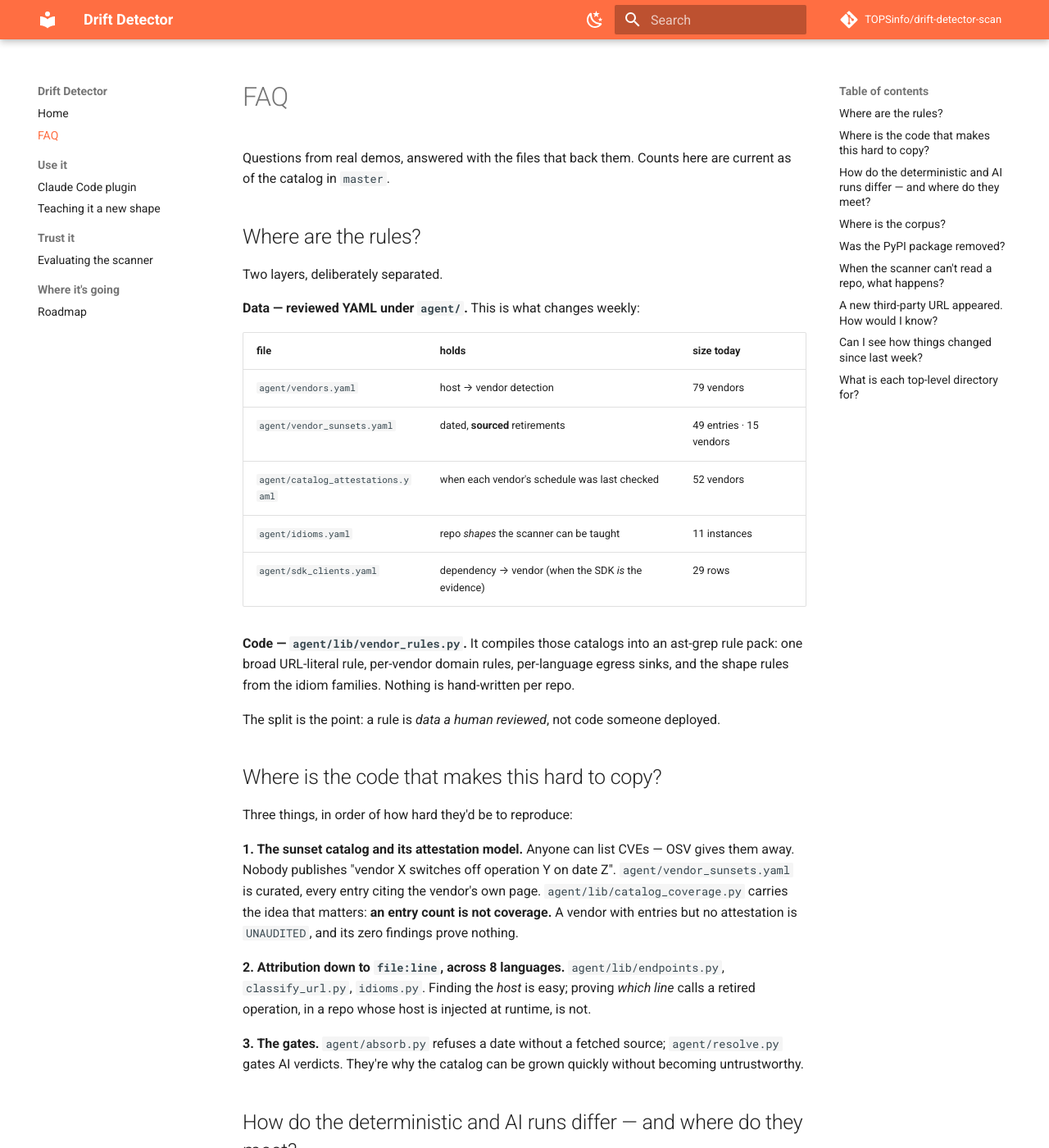
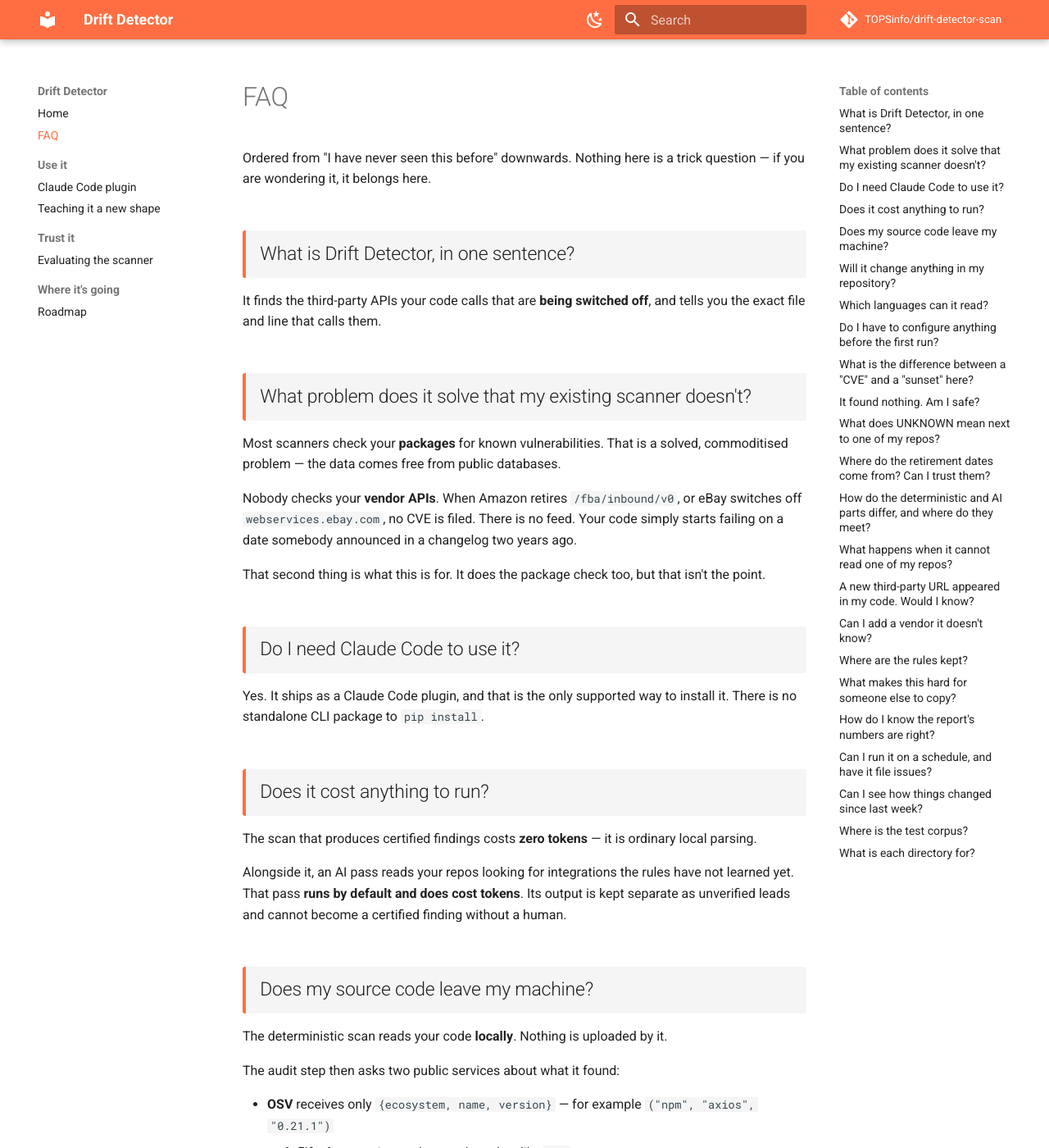
Before and after one commit to TOPSinfo/drift-detector-scan, an MkDocs documentation site: the page built from docs/FAQ.md, in a window 1280 px wide and 1400 px high. Shown: the whole window at 82% size. Built offline with MkDocs 1.6.1 and Material for MkDocs 9.7.7, drawn with Linux system fonts in a browser that asks for light colours; comment, search, counter and statistics services are not loaded; some of the changed text lies outside the part shown.

Commit message:
docs: rewrite the FAQ for a first-time reader; compartmentalise questions
The first draft answered a PM's questions from a demo. A newcomer has none of
that context — "was the PyPI package removed?" only parses if you were in the
room — so it is gone, along with the internal framing.

Rewritten as 23 questions ordered from "I have never seen this before"
downwards, including the basic ones the first draft skipped because they felt
too obvious: do I need Claude Code, does it cost anything, does my source code
leave my machine, will it change my repo, do I have to configure anything, it
found nothing so am I safe.

The privacy answer was verified against the code rather than asserted: OSV
receives only {ecosystem, name, version}, endoflife.date only a product slug,
and nothing POSTs source. The AI cross-check is the one part that does read
repo content, and it says so plainly.

Presentation: questions are cards, via `attr_list` tagging each h2 `.faq` plus
one small stylesheet. They stay real <h2> headings on purpose — a collapsible
admonition looks tidier but drops out of the right-hand table of contents, and
that ToC is how anyone navigates a 23-question page. Verified both survive: 23
styled headings, 23 ToC entries. Colours are Material CSS custom properties
only, so the card is correct in both palettes with no second rule.

Co-Authored-By: Claude Opus 5 (1M context) <noreply@anthropic.com>

````diff
--- a/docs/FAQ.md
+++ b/docs/FAQ.md
@@ -1,48 +1,113 @@
 # FAQ
 
-Questions from real demos, answered with the files that back them. Counts here are current as
-of the catalog in `master`.
+Ordered from "I have never seen this before" downwards. Nothing here is a trick question —
+if you are wondering it, it belongs here.
 
-## Where are the rules?
+## What is Drift Detector, in one sentence? { .faq }
 
-Two layers, deliberately separated.
+It finds the third-party APIs your code calls that are **being switched off**, and tells you the
+exact file and line that calls them.
 
-**Data — reviewed YAML under `agent/`.** This is what changes weekly:
+## What problem does it solve that my existing scanner doesn't? { .faq }
 
-| file | holds | size today |
-|---|---|---|
-| `agent/vendors.yaml` | host → vendor detection | 79 vendors |
-| `agent/vendor_sunsets.yaml` | dated, **sourced** retirements | 49 entries · 15 vendors |
-| `agent/catalog_attestations.yaml` | when each vendor's schedule was last checked | 52 vendors |
-| `agent/idioms.yaml` | repo *shapes* the scanner can be taught | 11 instances |
-| `agent/sdk_clients.yaml` | dependency → vendor (when the SDK *is* the evidence) | 29 rows |
+Most scanners check your **packages** for known vulnerabilities. That is a solved, commoditised
+problem — the data comes free from public databases.
 
-**Code — `agent/lib/vendor_rules.py`.** It compiles those catalogs into an ast-grep rule pack:
-one broad URL-literal rule, per-vendor domain rules, per-language egress sinks, and the shape
-rules from the idiom families. Nothing is hand-written per repo.
+Nobody checks your **vendor APIs**. When Amazon retires `/fba/inbound/v0`, or eBay switches off
+`webservices.ebay.com`, no CVE is filed. There is no feed. Your code simply starts failing on a
+date somebody announced in a changelog two years ago.
 
-The split is the point: a rule is *data a human reviewed*, not code someone deployed.
+That second thing is what this is for. It does the package check too, but that isn't the point.
 
-## Where is the code that makes this hard to copy?
+## Do I need Claude Code to use it? { .faq }
 
-Three things, in order of how hard they'd be to reproduce:
+Yes. It ships as a Claude Code plugin, and that is the only supported way to install it. There is
+no standalone CLI package to `pip install`.
 
-**1. The sunset catalog and its attestation model.** Anyone can list CVEs — OSV gives them away.
-Nobody publishes "vendor X switches off operation Y on date Z". `agent/vendor_sunsets.yaml` is
-curated, every entry citing the vendor's own page. `agent/lib/catalog_coverage.py` carries the
-idea that matters: **an entry count is not coverage.** A vendor with entries but no attestation
-is `UNAUDITED`, and its zero findings prove nothing.
+## Does it cost anything to run? { .faq }
 
-**2. Attribution down to `file:line`, across 8 languages.** `agent/lib/endpoints.py`,
-`classify_url.py`, `idioms.py`. Finding the *host* is easy; proving *which line* calls a retired
-operation, in a repo whose host is injected at runtime, is not.
+The scan that produces certified findings costs **zero tokens** — it is ordinary local parsing.
 
-**3. The gates.** `agent/absorb.py` refuses a date without a fetched source; `agent/resolve.py`
-gates AI verdicts. They're why the catalog can be grown quickly without becoming untrustworthy.
+Alongside it, an AI pass reads your repos looking for integrations the rules have not learned
+yet. That pass **runs by default and does cost tokens**. Its output is kept separate as
+unverified leads and cannot become a certified finding without a human.
 
-## How do the deterministic and AI runs differ — and where do they meet?
+## Does my source code leave my machine? { .faq }
 
-They never merge. They are rendered side by side and separated by construction.
+The deterministic scan reads your code **locally**. Nothing is uploaded by it.
+
+The audit step then asks two public services about what it found:
+
+- **OSV** receives only `{ecosystem, name, version}` — for example `("npm", "axios", "0.21.1")`
+- **endoflife.date** receives only a product slug, like `php`
+
+Neither receives source code, file paths or repository names.
+
+The **AI cross-check is different**: it reads your repositories and sends that content to Claude.
+If that is unacceptable in your environment, run the deterministic path only — that is exactly
+what the scheduled CI job does, and it needs no API key at all.
+
+## Will it change anything in my repository? { .faq }
+
+No. It reads. It writes its report to a state directory you nominate.
+
+The only thing that ever writes elsewhere is the optional delivery step, which files issues in
+your tracker — and only if you configure it to.
+
+## Which languages can it read? { .faq }
+
+Eight: **PHP, Python, Ruby, Go, Java, JavaScript, TypeScript and C#**. One scan covers a mixed
+codebase, and vendor detection works across all of them from a single catalog entry.
+
+## Do I have to configure anything before the first run? { .faq }
+
+No. Point it at a folder and it goes:
+
+```
+/drift-detector /path/to/a/folder
+```
+
+The first run provisions its own environment and fetches the pinned parsing engine.
+Configuration only appears when you want a *fleet* — many repos on a schedule.
+
+## What is the difference between a "CVE" and a "sunset" here? { .faq }
+
+A **CVE** is a known security hole in a package you depend on. Fix by upgrading.
+
+A **sunset** is a vendor switching off an API you call. No upgrade helps — you must change the
+call. Sunsets are the harder problem, because nothing warns you.
+
+## It found nothing. Am I safe? { .faq }
+
+**Not necessarily, and the report will tell you which.** This is the distinction the whole tool
+is built around:
+
+- "0 findings" for a vendor that has been **audited** means something
+- "0 findings" for a vendor marked `UNAUDITED` or `queued` means **nobody has checked yet**
+
+A clean-looking result with unaudited vendors is not a clean bill of health, and the report says
+so in those words rather than showing you a green tick.
+
+## What does UNKNOWN mean next to one of my repos? { .faq }
+
+It means the scanner could not fully read that repo — usually because the API host is assembled
+at runtime rather than written as a literal string, so there is nothing to match.
+
+`UNKNOWN` is a deliberate answer, not a failure. The alternative — reporting it as healthy —
+would be a lie. The report gives the reason, the lines it could not resolve, and how to teach it.
+
+## Where do the retirement dates come from? Can I trust them? { .faq }
+
+Every date carries the **vendor's own source URL** and the day it was checked. Not a blog, not a
+summary — the vendor's page.
+
+This is enforced rather than encouraged: a gate refuses to accept any date that does not appear
+in a document fetched from that source. The project has been burned by plausible-but-wrong
+dates, which is exactly why the gate exists.
+
+## How do the deterministic and AI parts differ, and where do they meet? { .faq }
+
+They never merge. They are shown side by side and separated by construction.
 
 ```mermaid
 flowchart TD
@@ -53,83 +118,114 @@ flowchart TD
     A -.-> G{absorb gate}
     G -->|sourced date · residue shrinks| J
     G -->|refused| L
-    J --> C[One Cockpit]
+    J --> C[One report]
     L --> C
-    V[drift-scan verify] --> J
-    V -. ai-firewall invariant .-> L
 ```
 
-| | certified | gate-validated | AI leads |
-|---|---|---|---|
-| produced by | `agent/run.py` | `agent/lib/adhoc.py` | `agent/lib/probabilistic.py` |
-| LLM tokens | **zero** | shape authored by AI | yes |
-| may state a date | yes, with a source | only from the human catalog | **never** — `yes`/`no`/`unknown` |
-| reaches `drift.json` | yes | only through `absorb` | **never** |
+| | certified | AI leads |
+|---|---|---|
+| LLM tokens | **zero** | yes |
+| may state a date | yes, with a source | **never** — only `yes`/`no`/`unknown` |
+| reaches `drift.json` | yes | **never**, except through the gate |
 
-The last row is enforced, not promised: `verify`'s `ai-firewall` invariant fails if a lead ever
-appears in the certified data.
+The last row is proven, not promised: a `verify` invariant fails if a lead ever appears in the
+certified data.
 
-## Where is the corpus?
+## What happens when it cannot read one of my repos? { .faq }
 
-`eval/corpus.yaml` — 38 real public repositories pinned at exact SHAs, each with the vendor it
-must detect. `eval/taxonomy.md` enumerates the failure modes a miss is allowed to be.
-`docs/EVAL.md` explains the recall gate.
-
-The clones themselves are **never committed** — they're fetched into a sandbox at eval time.
-That's why you won't find them in the tree. Run it with `drift-eval run <category>`.
-
-## Was the PyPI package removed?
-
-Yes. `pyproject.toml`, the publish workflow and the container channel are all gone; the tool
-ships **only** as a Claude Code plugin. A regression test asserts the `uvx --from` install path
-can never come back — it once caused a version skew where the packaged engine disagreed with the
-orchestration and failed its own `verify`.
-
-## When the scanner can't read a repo, what happens?
-
-It says so, and it asks for help. It never reports the repo as clean.
+It says so, and it asks for help.
 
 ```mermaid
 flowchart LR
     S[Scan] --> V{Can it read<br/>the repo?}
     V -->|yes| K[KNOWN<br/>findings certified]
     V -->|no| U[UNKNOWN<br/>+ the reason]
-    U --> F[Absorption flag issue<br/>filed in that repo]
+    U --> F[Absorption flag<br/>filed in that repo]
     F --> H[human runs<br/>/drift-absorb]
-    H --> B[ABSORPTION.md<br/>the blind spots, with file:line]
-    B --> P[proposed shape]
-    P --> G{absorb gate}
+    H --> P[proposed shape]
+    P --> G{gate}
     G -->|residue shrinks<br/>no invented vendor| M[reviewed merge]
     G -->|refused| P
     M --> K
 ```
 
-The flag issue carries the verdict, the reason, the blind-spot `file:line`s and the exact
-bootstrap command. It **closes itself** once the repo comes back `KNOWN`. A human merge is
-mandatory — the gate can only ever say "this would pass", never "this is now true".
+The flag carries the reason, the blind lines, and the exact command to fix it — and **closes
+itself** once the repo comes back `KNOWN`. A human merge is always required: the gate can only
+say "this would pass", never "this is now true".
 
-## A new third-party URL appeared. How would I know?
+## A new third-party URL appeared in my code. Would I know? { .faq }
 
-The run it first appears, it is marked — not silently absorbed:
+Yes, on the run it first appears:
 
-- unclassified hosts get `coverage: queued` (detected, not yet catalogued — **not** "clean")
-- `needs-human` distinguishes *we looked and couldn't tell* from *nobody looked*
-- it lands in the run's `endpointsAdded` delta
-- `drift-scan research` prints the queued work-list
+- an unrecognised host is marked `queued` — detected, not yet catalogued, and explicitly **not**
+  counted as clean
+- `needs-human` separates *we looked and could not tell* from *nobody looked*
+- it shows up in that run's `endpointsAdded` delta
 
-"Queued" is a promise the report keeps: it is never counted as healthy.
+## Can I add a vendor it doesn't know? { .faq }
 
-## Can I see how things changed since last week?
+Yes — that is the normal way the tool grows. Detection goes in `agent/vendors.yaml`, retirements
+in `agent/vendor_sunsets.yaml` (each with its source), and an attestation records the day you
+checked. New entries only enter through the gate, never by editing around it.
 
-Partly, and this is a known gap rather than a claim. Each run records `delta` (new vs resolved
-findings, by fingerprint, with `first_seen`) and `inventoryDrift` (endpoints, SDKs and runtimes
-added, removed or changed), and every run's state is committed — so the trail exists in git
-history.
+## Where are the rules kept? { .faq }
 
-What does not exist yet is a **rendered** trend: the dashboard shows the latest run only.
-Week-over-week burn-down is the first item on the [roadmap](ROADMAP.md).
+Split in two on purpose.
 
-## What is each top-level directory for?
+**Data** — reviewed YAML under `agent/`, which is what actually changes week to week:
+
+| file | holds | today |
+|---|---|---|
+| `vendors.yaml` | host → vendor detection | 79 vendors |
+| `vendor_sunsets.yaml` | dated, sourced retirements | 49 entries · 15 vendors |
+| `catalog_attestations.yaml` | when each vendor was last checked | 52 vendors |
+| `idioms.yaml` | repo *shapes* it can be taught | 11 instances |
+| `sdk_clients.yaml` | dependency → vendor | 29 rows |
+
+**Code** — `agent/lib/vendor_rules.py` compiles those into the parser's rule pack. Nothing is
+hand-written per repository.
+
+## What makes this hard for someone else to copy? { .faq }
+
+The catalog, and the discipline around it. CVE data is free; "vendor X retires operation Y on
+date Z" is not published anywhere. Add to that attribution down to `file:line` across eight
+languages, and gates that let the catalog grow fast **without** letting a wrong date in.
+
+An entry count is not coverage — a vendor with entries but no attestation is `UNAUDITED`, and the
+tool says so rather than counting it as done.
+
+## How do I know the report's numbers are right? { .faq }
+
+Run `drift-scan verify`. It re-parses every surface — the Markdown, the dashboard, the JSON —
+and fails if any of them disagree.
+
+A green `verify` is the **only** claim the project makes that a report is correct. "It looks
+right" is not one.
+
+## Can I run it on a schedule, and have it file issues? { .faq }
+
+Yes. Templates for GitHub Actions and GitLab CI ship with it, and onboarding wires them up. The
+scheduled path is the deterministic one — zero tokens, no API key.
+
+Delivery is idempotent: a re-scan **updates** the existing issue rather than filing a duplicate,
+and an issue closes itself when its finding is resolved.
+
+## Can I see how things changed since last week? { .faq }
+
+Partly — and this is a known gap rather than a claim.
+
+Every run records what is new versus resolved, and what endpoints, SDKs and runtimes changed;
+every run's state is committed, so the trail exists in git history. What does **not** exist yet
+is a rendered trend view: the dashboard shows the latest run only. Week-over-week burn-down is
+the first item on the [roadmap](ROADMAP.md).
+
+## Where is the test corpus? { .faq }
+
+`eval/corpus.yaml` — 38 real public repositories pinned at exact SHAs, each with the vendor it
+must detect. The clones are **never committed**; they are fetched at eval time. Run it with
+`drift-eval run <category>`.
+
+## What is each directory for? { .faq }
 
 | path | what lives there |
 |---|---|
@@ -137,9 +233,9 @@ Week-over-week burn-down is the first item on the [roadmap](ROADMAP.md).
 | `agent/lib/` | the pieces: scanning, classification, idioms, delivery, rendering |
 | `bin/drift-scan` | the self-provisioning engine the plugin calls |
 | `commands/` | the plugin promptfiles — what Claude actually executes |
-| `templates/ci/` | CI templates copied into a **customer's** repo by onboarding |
-| `deploy/drift-ops/` | the template for the private state/config repo a fleet needs |
+| `templates/ci/` | CI templates copied into **your** repo by onboarding |
+| `deploy/drift-ops/` | template for the private state/config repo a fleet needs |
 | `eval/` | the **scanner** corpus — pinned repos + recall gate |
-| `evals/` | the **prompt** corpus — promptfile discipline probes |
+| `evals/` | the **promptfile** corpus — a different thing, easily confused |
 | `docs/` | this site, plus the `drift.json` schema |
 | `tests/` | 1349 tests; each comment pins a real shipped bug |
--- /dev/null
+++ b/docs/stylesheets/extra.css
@@ -0,0 +1,30 @@
+/* FAQ question cards.
+ *
+ * Kept as real <h2> headings on purpose: a collapsible admonition (??? question) would look
+ * tidier but drops out of the right-hand table of contents, and the ToC is how people actually
+ * navigate a long FAQ. So the heading stays a heading, and `attr_list` tags it `.faq` for this
+ * rule to hang on.
+ *
+ * Every colour is a Material CSS custom property, never a literal — that is what keeps the card
+ * correct in both the light and dark palettes without a second rule.
+ */
+.md-typeset h2.faq {
+  background: var(--md-code-bg-color);
+  border-left: 4px solid var(--md-accent-fg-color);
+  border-radius: 0.15rem;
+  padding: 0.55em 0.75em;
+  margin-top: 2.2em;
+  font-size: 1.15rem;
+  line-height: 1.4;
+  scroll-margin-top: 3rem;          /* so an anchored jump does not hide it under the header */
+}
+
+/* The answer, indented to sit visually "inside" its question. */
+.md-typeset h2.faq + * {
+  margin-top: 0.9em;
+}
+
+/* A quieter rule between Q&A groups than the default full-width divider. */
+.md-typeset h2.faq::before {
+  content: "";
+}
--- a/mkdocs.yml
+++ b/mkdocs.yml
@@ -37,6 +37,9 @@ theme:
     - content.code.copy
     - search.highlight
 
+extra_css:
+  - stylesheets/extra.css
+
 markdown_extensions:
   - admonition
   - attr_list
````
